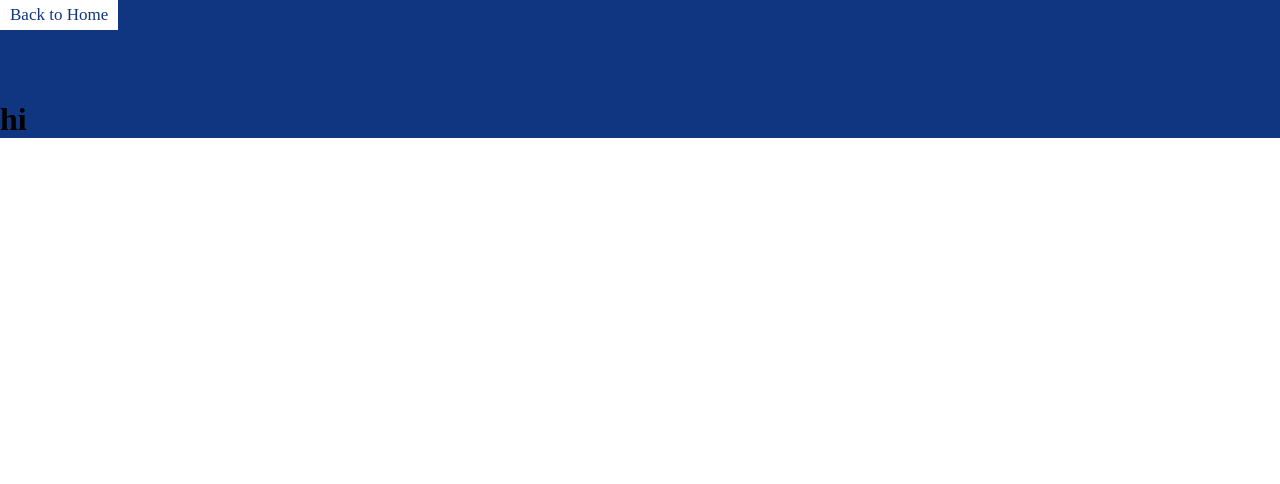
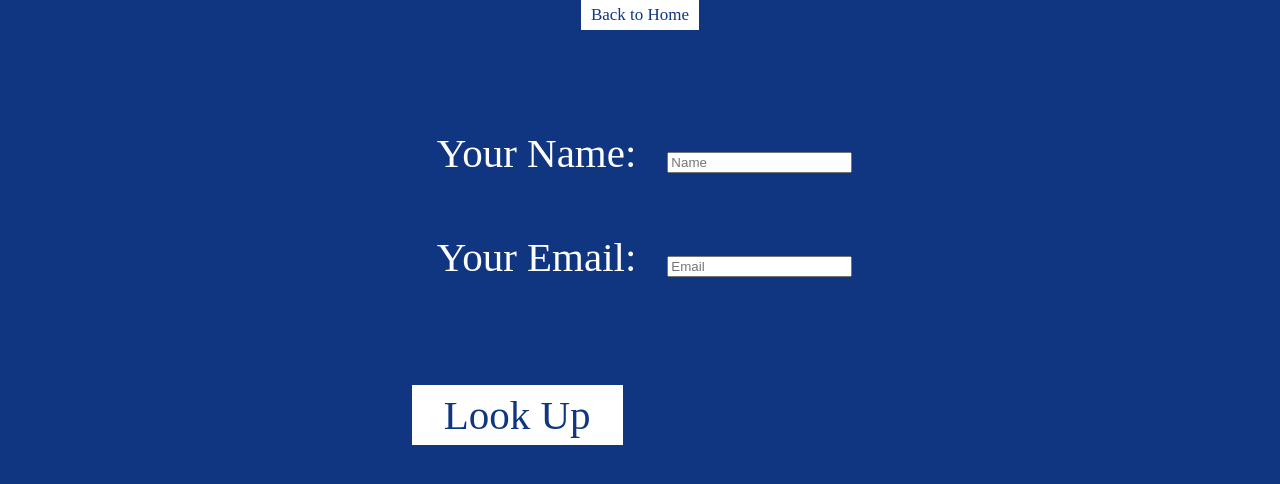
Before and after one commit to odunbar3/UFTutorMatch, a React (Create React App) app in the folder client/: page /EditTutor in a window 1280 px wide. Shown: the top 484 px of the page. Built offline with nearby package versions, Linux system fonts and the light colour scheme.

Commit message:
New Tutor and started Edit Listing

```diff
--- /dev/null
+++ b/client/src/components/EditPost/EditPost.css
@@ -0,0 +1,9 @@
+div {
+    background-color: #103681;
+    display: flex;
+    flex-direction: column;
+    align-items: center;
+    font-size: calc(25px + 2vmin);
+    color: white;
+    /* padding-top: 50px; */
+}
--- a/client/src/components/EditTutor/EditTutor.css
+++ b/client/src/components/EditTutor/EditTutor.css
@@ -0,0 +1,44 @@
+div {
+    background-color: #103681;
+    display: flex;
+    flex-direction: column;
+    align-items: center;
+    font-size: calc(25px + 2vmin);
+    color: white;
+    /* padding-top: 50px; */
+}
+
+form{
+    align-items:right;
+}
+body {
+    margin: 0;
+}
+ul{
+    list-style-type:none;
+    align-items:right;
+}
+input{
+    margin:calc(15px + 2vmin);
+}
+.submit{
+font-size: calc(100px + 2vmin);
+}
+
+body{
+    background-color: #103681;
+}
+
+.buttons{
+    color:#103681;
+    background: white;
+    text-decoration:none;
+    border:none;
+    padding: 15px 32px;
+    display: inline-block;
+    cursor:pointer;
+    margin-bottom: 20px;
+    text-align:center;
+    font-size:calc(15px + 2vmin);
+    font-weight:normal;
+}
--- a/client/src/components/EditTutor/EditTutor.js
+++ b/client/src/components/EditTutor/EditTutor.js
@@ -1,13 +1,85 @@
-import React from 'react'
-//import {Link} from "react-router-dom";
+import {Link} from "react-router-dom";
 import "./EditTutor.css";
 import HomeButton from "../HomeButton/HomeButton"
+import React, { Component } from 'react'
+import data from "../../data/tutors.js";
 
-export default function EditTutor() {
-    return (
-        <div>
-            <HomeButton/>
-            <h1>hi</h1>
-        </div>
-    )
+export default class EditTutor extends Component {
+    state = {
+        name:"",
+        email:"",
+        availability:"",
+        price: "",
+        comments: "",
+        classes: "",
+        confirmed: false,
+        deleteConfirmed: false,
+        update: false,
+        theData : data
+    }
+
+
+    handleSubmit = (event) => {
+        event.preventDefault();
+        // AXIOS CALL HERE
+
+        var classesArray = this.state.classes.split(" ");
+
+        var newTutor = {
+            name: this.state.name,
+            email:this.state.email,
+            availability:this.state.availability,
+            price:this.state.price,
+            classes : classesArray,
+            comments : this.state.comments,
+            confirmed : false,
+            deleteConfirmed : false,
+            update: false,
+
+        }
+
+        var updatedData = this.state.theData.concat([newTutor])
+        this.setState({theData: updatedData});
+        console.log(newTutor);
+        console.log(this.state.theData);
+
+
+    }
+    render() {
+        return (
+            <div>
+                <HomeButton/>
+
+<form onSubmit={this.handleSubmit}>
+    <ul>
+        <li>
+    <label>
+        Your Name:
+        <input type="text"
+        placeholder="Name"
+        value={this.state.name}
+        onChange={event => this.setState({name: event.target.value})}
+        required
+        />
+    </label>
+    </li>
+    <li>
+    <label>
+        Your Email:
+        <input type="text"
+        placeholder="Email"
+        value={this.state.email}
+        onChange={event => this.setState({email: event.target.value})}
+        required
+        />
+    </label>
+    </li>
+    </ul>
+<label>
+<Link  className = "buttons">Look Up</Link>
+</label>
+</form>
+            </div>
+        )
+    }
 }
--- a/client/src/components/ListingTutor/ListingTutor.css
+++ b/client/src/components/ListingTutor/ListingTutor.css
@@ -24,3 +24,7 @@ ul {
 li {
     margin:calc(5px + 2vmin);
 }
+
+body {
+    margin: 0;
+}
--- a/client/src/components/NewTutor/NewTutor.css
+++ b/client/src/components/NewTutor/NewTutor.css
@@ -0,0 +1,30 @@
+div {
+    background-color: #103681;
+    display: flex;
+    flex-direction: column;
+    align-items: center;
+    font-size: calc(25px + 2vmin);
+    color: white;
+    /* padding-top: 50px; */
+}
+
+form{
+    align-items:right;
+}
+body {
+    margin: 0;
+}
+ul{
+    list-style-type:none;
+    align-items:right;
+}
+input{
+    margin:calc(15px + 2vmin);
+}
+.submit{
+font-size: calc(100px + 2vmin);
+}
+
+body{
+    background-color: #103681;
+}
--- a/client/src/components/NewTutor/NewTutor.js
+++ b/client/src/components/NewTutor/NewTutor.js
@@ -6,25 +6,42 @@ import data from "../../data/tutors.js";
 class NewTutor extends React.Component {
 
 state = {
-    id:'',
-    code: '',
-    coordinates: '',
-    address:'',
-
-    name:'',
-    email:'',
-    availability:'',
-    price: '',
-    comments: '',
-    classes: '',
+    name:"",
+    email:"",
+    availability:"",
+    price: "",
+    comments: "",
+    classes: "",
     confirmed: false,
     deleteConfirmed: false,
-    update: false
+    update: false,
+    theData : data
 }
+
 
 handleSubmit = (event) => {
     event.preventDefault();
-    //AXIOS CALL HERE
+    // AXIOS CALL HERE
+
+    var classesArray = this.state.classes.split(" ");
+
+    var newTutor = {
+        name: this.state.name,
+        email:this.state.email,
+        availability:this.state.availability,
+        price:this.state.price,
+        classes : classesArray,
+        comments : this.state.comments,
+        confirmed : false,
+        deleteConfirmed : false,
+        update: false,
+
+    }
+
+    var updatedData = this.state.theData.concat([newTutor])
+    this.setState({theData: updatedData});
+    console.log(newTutor);
+    console.log(this.state.theData);
 
 
 }
@@ -36,6 +53,8 @@ render(){
             <HomeButton/>
 
                 <form onSubmit={this.handleSubmit}>
+                    <ul>
+                        <li>
                     <label>
                         Name:
                         <input type="text"
@@ -45,6 +64,8 @@ render(){
                         required
                         />
                     </label>
+                    </li>
+                    <li>
                     <label>
                         Email:
                         <input type="text"
@@ -54,6 +75,8 @@ render(){
                         required
                         />
                     </label>
+                    </li>
+                    <li>
                     <label>
                         Availability:
                         <input type="text"
@@ -63,6 +86,8 @@ render(){
                         required
                         />
                     </label>
+                    </li>
+                    <li>
                     <label>
                         Price:
                         <input type="text"
@@ -71,6 +96,8 @@ render(){
                         onChange={event => this.setState({price: event.target.value})}
                         />
                     </label>
+                    </li>
+                    <li>
                     <label>
                         Classes:
                         <input type="text"
@@ -79,6 +106,8 @@ render(){
                         onChange={event => this.setState({classes: event.target.value})}
                         />
                     </label>
+                    </li>
+                    <li>
                     <label>
                         Comments:
                         <input type="text"
@@ -87,8 +116,11 @@ render(){
                         onChange={event => this.setState({comments: event.target.value})}
                         />
                     </label>
-
-                <input type="submit" value="Submit" />
+                    </li>
+                    </ul>
+                <label>
+                <input className = "submit" type="submit" value="Submit" />
+                </label>
                 </form>
         </div>
         )
--- a/client/src/components/Tutor/Tutor.js
+++ b/client/src/components/Tutor/Tutor.js
@@ -9,7 +9,7 @@ export default function Tutor() {
             <HomeButton/>
             <h2 className = "heading2">Are you...</h2>
             <Link to = "/NewTutor" className = "buttons">Wanting to Tutor</Link>
-            <Link to = "/EditTutor" className = "buttons">Edit existing tutor listing</Link>
+            <Link to = "/EditTutor" className = "buttons">Manage a Tutor Listing</Link>
         </div>
     )
 }
--- a/client/src/data/tutors.js
+++ b/client/src/data/tutors.js
@@ -1,32 +1,68 @@
 export default[
   {
     name: "Jane Smith",
+    email: "janesmith@email.com",
+    availability: "Monday 9-5",
     price: 15,
-    classes: ["MAC2311, ", "MAC2312, ","MAC2313"]
+    comments: "I know math",
+    classes: ["MAC2311, ", "MAC2312, ","MAC2313"],
+    confirmed: false,
+    deleteConfirmed: false,
+    update: false
     },
     {
     name: "John Smith",
+    email: "johnsmith@gmail.com" ,
+    availaibility: "Tuesday 7-8" ,
     price: 35,
-    classes: ["COP4600, ", "CEN3031, ","COP3502"]
+    comments: "I don't know anything" ,
+    classes: ["COP4600, ", "CEN3031, ","COP3502"],
+    confirmed: false,
+    deleteConfirmed: false ,
+    update: false
     },
     {
     name: "Sally Smith",
+    email: "sallysmith@email.com",
+    availability: "Tuesday 6-8",
     price: 30,
-    classes: ["CHM2045, ", "CHM2046, ","PHY2049"]
+    comments: "I know chemistry",
+    classes: ["CHM2045, ", "CHM2046, ","PHY2049"],
+    confirmed: false,
+    deleteConfirmed: false,
+    update: false
     },
     {
     name: "Ron Hayes",
+    email: "ronhayes@gmail.com",
+    availability: "Saturday 5-9",
     price: 17,
-    classes: ["ENC1101, ", "LIT2000, ","ENC1102"]
+    comments:"Sure, I know some stuff",
+    classes: ["ENC1101, ", "LIT2000, ","ENC1102"],
+    confirmed:false,
+    deleteConfirmed:false,
+    update:false
     },
     {
     name: "Jake Smith",
+    email: "jakesmith@email.com",
+    availability: "Friday 10-2",
     price: 23,
-      classes: ["COP3502, ", "EEL3111C, ","EEL3135"]
+    comments: "I know engineering",
+    classes: ["COP3502, ", "EEL3111C, ","EEL3135"],
+    confirmed: false,
+    deleteConfirmed: false,
+    update: false
     },
     {
     name: "Jeff Jones",
+    email: "jeffjones@email.com",
+    availability: "Sunday 8-6",
     price: 10,
-        classes: ["STA2023, ", "STA3024, ","STA4322"]
+    classes: ["STA2023, ", "STA3024, ","STA4322"],
+    comments: "I know engineering",
+    confirmed: false,
+    deleteConfirmed: false,
+    update: false
     },
     ]
```
Also changed, not shown: client/src/components/EditPost/EditPost.js (added, +13 -0 lines). Lines whose indentation alone changed are shown as unchanged.
